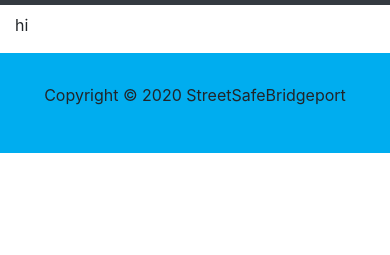
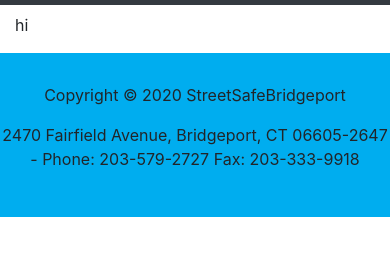
Before and after one commit to ConAndre/BridgeportStreetSafe, a plain HTML site: page index.html in a window 390 px wide. Shown: the part 59-314 px from the top of the page. Drawn offline with nearby package versions, Linux system fonts and the light colour scheme.

Commit message:
Added Address and Phone Number

```diff
--- a/index.html
+++ b/index.html
@@ -69,6 +69,6 @@
 
   <footer>
     <p>Copyright &copy; 2020 StreetSafeBridgeport</p>
-    <p></p>
+    <p>2470 Fairfield Avenue, Bridgeport, CT 06605-2647 - Phone:  203-579-2727 Fax:  203-333-9918</p>
   </footer>
 </html>
```
